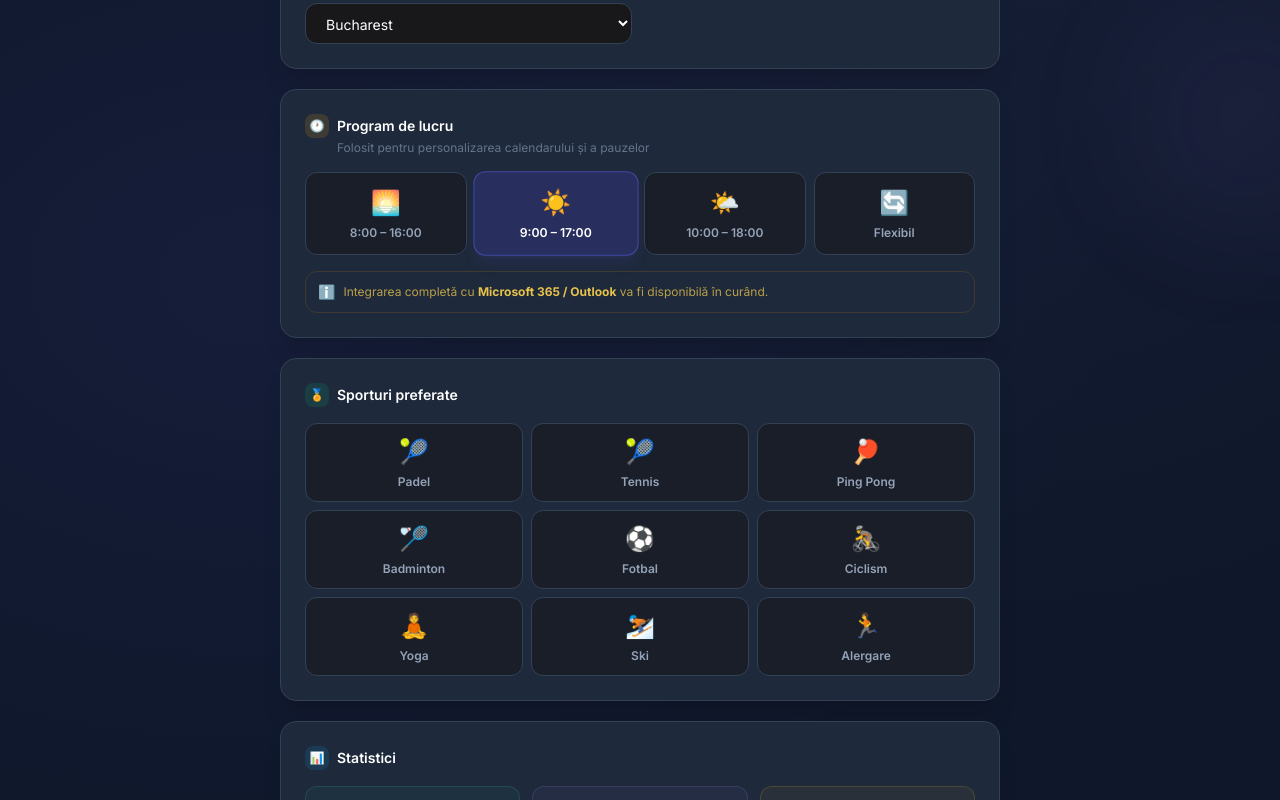
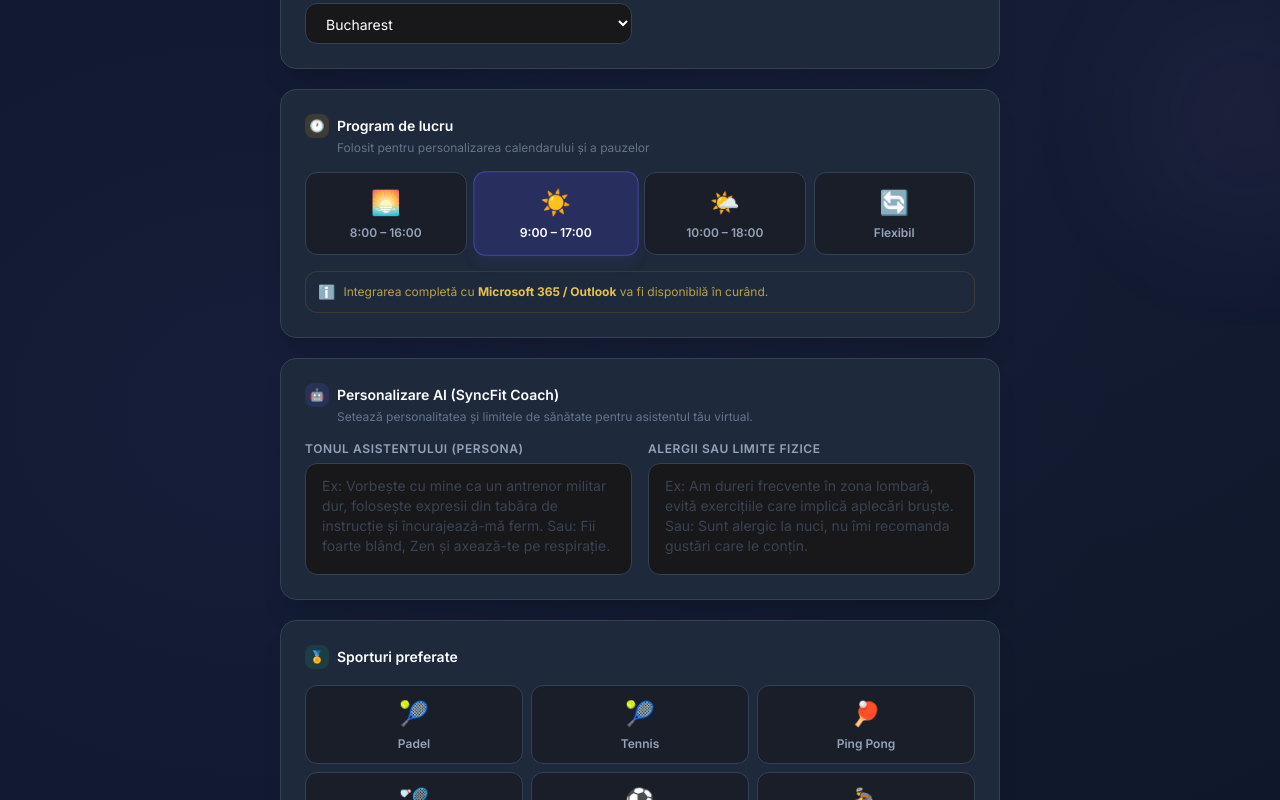
Before and after one commit to dragoscocs/HackitAll-RAMsarii, a React (Vite) app in the folder frontend/: page /my-profile in a window 1280 px wide. Shown: the part 442-1242 px from the top of the page. Built offline with nearby package versions, Linux system fonts and the light colour scheme; sample sign-in values are in the browser's storage.

Commit message:
added ai field in user sett

```diff
--- a/frontend/src/pages/MyProfilePage.jsx
+++ b/frontend/src/pages/MyProfilePage.jsx
@@ -32,11 +32,14 @@ export default function MyProfilePage() {
   const { user, login } = useAuth()
   const navigate = useNavigate()
   const [saved, setSaved]   = useState(false)
+  const [saving, setSaving] = useState(false)
   const [form, setForm]     = useState({
-    name:            user?.name            ?? '',
-    city:            user?.city            ?? 'Bucharest',
-    preferredSports: user?.preferredSports ?? [],
-    workSchedule:    user?.workSchedule    ?? '9-17',
+    name:              user?.name              ?? '',
+    city:              user?.city              ?? 'Bucharest',
+    preferredSports:   user?.preferredSports   ?? [],
+    workSchedule:      user?.workSchedule      ?? '9-17',
+    userPersonaPrompt: user?.userPersonaPrompt ?? '',
+    userHealthLimits:  user?.userHealthLimits  ?? '',
   })
 
   const toggleSport = (sport) => setForm(prev => ({
@@ -46,10 +49,25 @@ export default function MyProfilePage() {
       : [...prev.preferredSports, sport],
   }))
 
-  const handleSave = () => {
-    login({ ...user, ...form })
-    setSaved(true)
-    setTimeout(() => setSaved(false), 2500)
+  const handleSave = async () => {
+    setSaving(true)
+    try {
+      const res = await fetch(`/api/users/${user.id || user.userId}`, {
+        method: 'PUT',
+        headers: { 'Content-Type': 'application/json' },
+        body: JSON.stringify(form)
+      })
+      if (res.ok) {
+        const updatedUser = await res.json()
+        login({ ...user, ...updatedUser })
+        setSaved(true)
+        setTimeout(() => setSaved(false), 2500)
+      }
+    } catch (e) {
+      console.error(e)
+    } finally {
+      setSaving(false)
+    }
   }
 
   const workLocationLabel = user?.workLocation === 'HOME'
@@ -205,6 +223,38 @@ export default function MyProfilePage() {
           </div>
         </div>
 
+        {/* ── Personalizare AI ── */}
+        <div className="card flex flex-col gap-4">
+          <div>
+            <h2 className="text-sm font-semibold text-white flex items-center gap-2">
+              <span className="w-6 h-6 rounded-lg bg-indigo-500/15 flex items-center justify-center text-xs">🤖</span>
+              Personalizare AI (SyncFit Coach)
+            </h2>
+            <p className="text-xs text-slate-500 mt-0.5 ml-8">Setează personalitatea și limitele de sănătate pentru asistentul tău virtual.</p>
+          </div>
+
+          <div className="grid grid-cols-1 md:grid-cols-2 gap-4">
+            <div className="flex flex-col gap-1.5">
+              <label className="text-xs font-semibold text-slate-400 uppercase tracking-wider">Tonul Asistentului (Persona)</label>
+              <textarea
+                value={form.userPersonaPrompt}
+                onChange={e => setForm(p => ({ ...p, userPersonaPrompt: e.target.value }))}
+                className="w-full bg-zinc-900 border border-surface-border rounded-xl px-4 py-3 text-sm text-white focus:outline-none focus:border-brand transition-colors placeholder:text-slate-600/70 resize-none h-28"
+                placeholder="Ex: Vorbește cu mine ca un antrenor militar dur, folosește expresii din tabăra de instrucție și încurajează-mă ferm. Sau: Fii foarte blând, Zen și axează-te pe respirație."
+              />
+            </div>
+            <div className="flex flex-col gap-1.5">
+              <label className="text-xs font-semibold text-slate-400 uppercase tracking-wider">Alergii sau Limite Fizice</label>
+              <textarea
+                value={form.userHealthLimits}
+                onChange={e => setForm(p => ({ ...p, userHealthLimits: e.target.value }))}
+                className="w-full bg-zinc-900 border border-surface-border rounded-xl px-4 py-3 text-sm text-white focus:outline-none focus:border-red-500/50 transition-colors placeholder:text-slate-600/70 resize-none h-28"
+                placeholder="Ex: Am dureri frecvente în zona lombară, evită exercițiile care implică aplecări bruște. Sau: Sunt alergic la nuci, nu îmi recomanda gustări care le conțin."
+              />
+            </div>
+          </div>
+        </div>
+
         {/* ── Sports ── */}
         <div className="card flex flex-col gap-4">
           <div className="flex items-center justify-between">
@@ -268,11 +318,14 @@ export default function MyProfilePage() {
         {/* ── Bottom save ── */}
         <button
           onClick={handleSave}
-          className="w-full py-4 rounded-2xl bg-brand hover:bg-brand-dark text-white font-semibold transition-all duration-200 hover:scale-[1.01] active:scale-99 shadow-lg shadow-brand/25 flex items-center justify-center gap-2 text-sm"
+          disabled={saving}
+          className="w-full py-4 rounded-2xl bg-brand hover:bg-brand-dark text-white font-semibold transition-all duration-200 hover:scale-[1.01] active:scale-99 shadow-lg shadow-brand/25 flex items-center justify-center gap-2 text-sm disabled:opacity-50 disabled:cursor-not-allowed"
         >
-          {saved
-            ? <><Check className="w-4 h-4" /> Profil salvat cu succes!</>
-            : 'Salvează profilul'}
+          {saving
+            ? 'Se salvează...'
+            : saved
+              ? <><Check className="w-4 h-4" /> Profil salvat cu succes!</>
+              : 'Salvează profilul'}
         </button>
       </main>
     </div>
```
Also changed, not shown: 1 other file (tests, documents, lock files or other folders).
